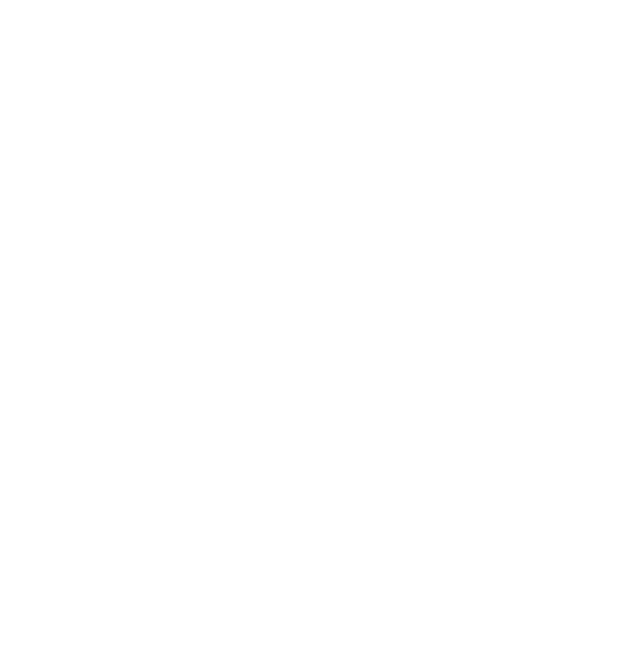
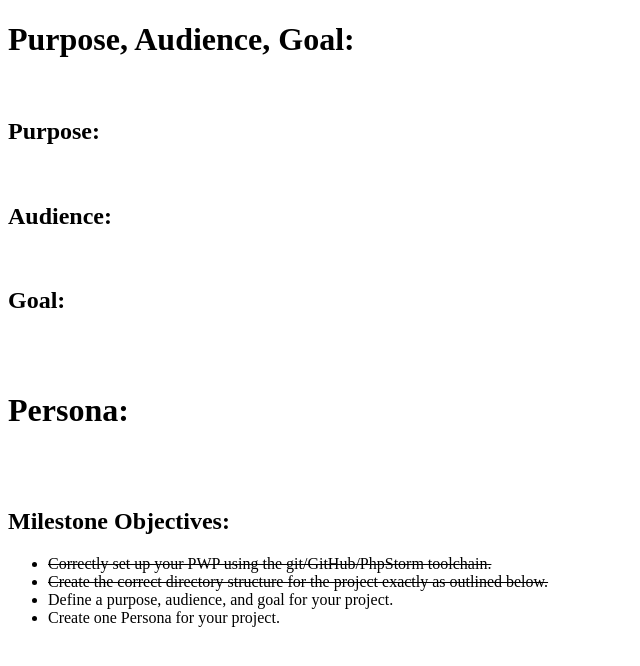
Before and after one commit to BeckTimothy/tbeck-pwp-portfolio, a PHP site: page /milestone-1.php in a window 1280 px wide. Before the commit the part shown is empty. Shown: the top 666 px of the page, without its empty margins (0-640 px from the left). Run offline with PHP 8.4, Linux system fonts and the light colour scheme.

Commit message:
added some outlining and temporary goal statements to milestone-1.php

```diff
--- a/public_html/documentation/milestone-1.php
+++ b/public_html/documentation/milestone-1.php
@@ -5,6 +5,34 @@
 	<meta charset="UTF-8">
 </head>
 <body>
+	<div>
+		<h1>Purpose, Audience, Goal:</h1>
+		<br>
+		<h2>Purpose:</h2>
 
+		<br>
+		<h2>Audience:</h2>
+
+		<br>
+		<h2>Goal:</h2>
+
+		<br>
+		<br>
+		<h1>Persona:</h1>
+		<br>
+
+		<br>
+		<h1></h1>
+	</div>
+
+	<div>
+		<h2>Milestone Objectives:</h2>
+		<ul>
+			<li><s>Correctly set up your PWP using the git/GitHub/PhpStorm toolchain.</s></li>
+			<li><s>Create the correct directory structure for the project exactly as outlined below.</s></li>
+			<li>Define a purpose, audience, and goal for your project.</li>
+			<li>Create one Persona for your project.</li>
+		</ul>
+	</div>
 </body>
 </html>
```
